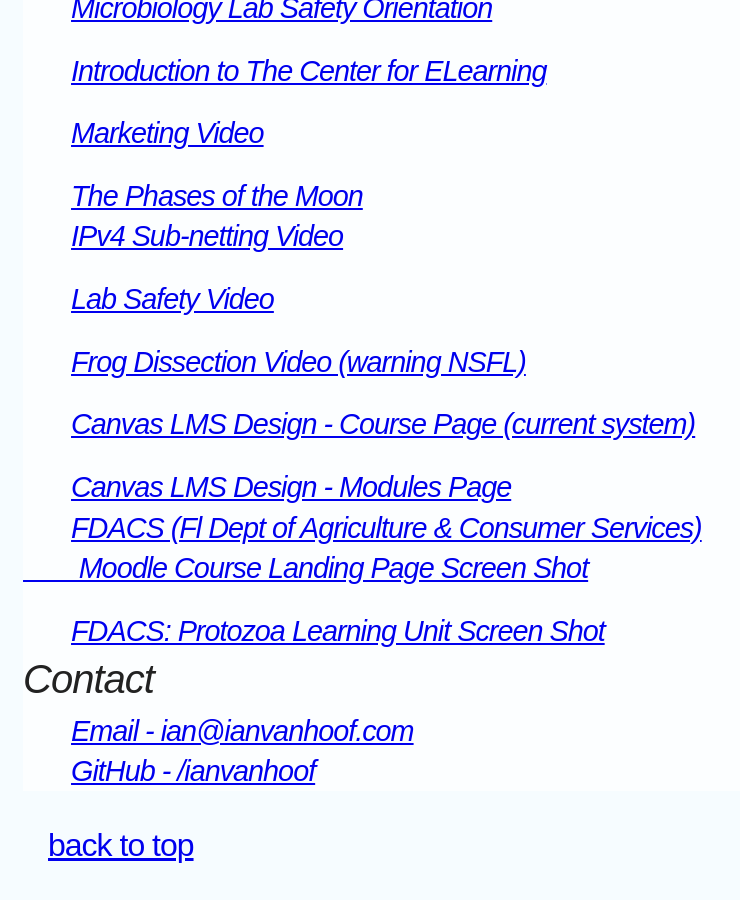
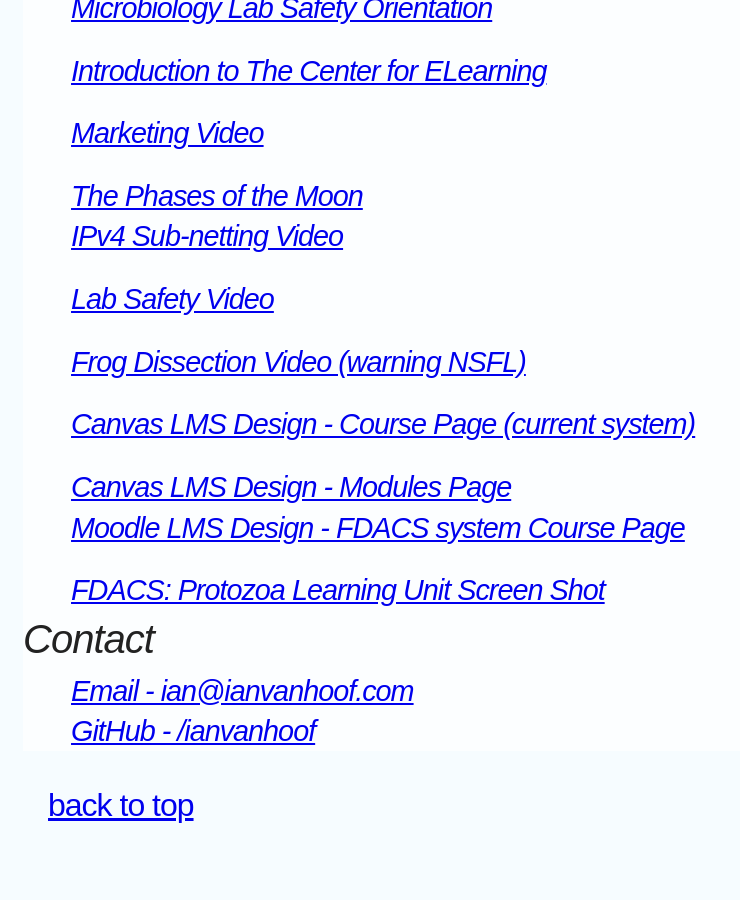
Before and after one commit to ianvanhoof/ianvanhoof.github.io, a Jekyll site: the page built from about-me.html, in a window 1280 px wide and 900 px high, scrolled down 2362 px. Shown: the whole window, without its empty margins (0-740 px from the left). Built offline with Jekyll 4.4.1, drawn with Linux system fonts in a browser that asks for light colours; some web fonts are replaced; after the commit the page ends 3222 px from its top, so only the background shows below that.

Commit message:
- more edits to gallery

```diff
--- a/about-me.html
+++ b/about-me.html
@@ -121,7 +121,7 @@
         </a>
         <a href="http://ianvanhoof.us/img/fdacs_moodle-course-page.jpg">
             <h3>
-                FDACS (Fl Dept of Agriculture & Consumer Services)<br> &emsp;&emsp;Moodle Course Landing Page Screen Shot
+                Moodle LMS Design - FDACS system Course Page
             </h3>
         </a><br>
         <a href="http://ianvanhoof.us/img/fdacs_screen_capture_1.JPG">
```
